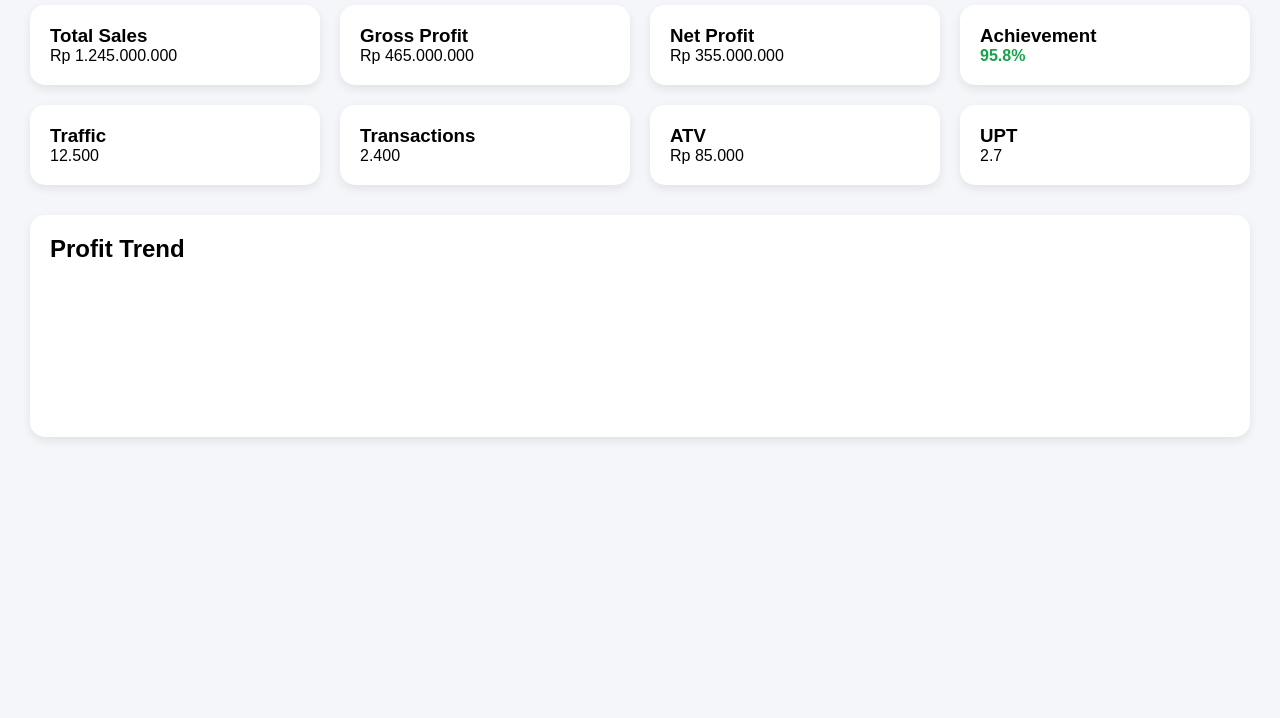
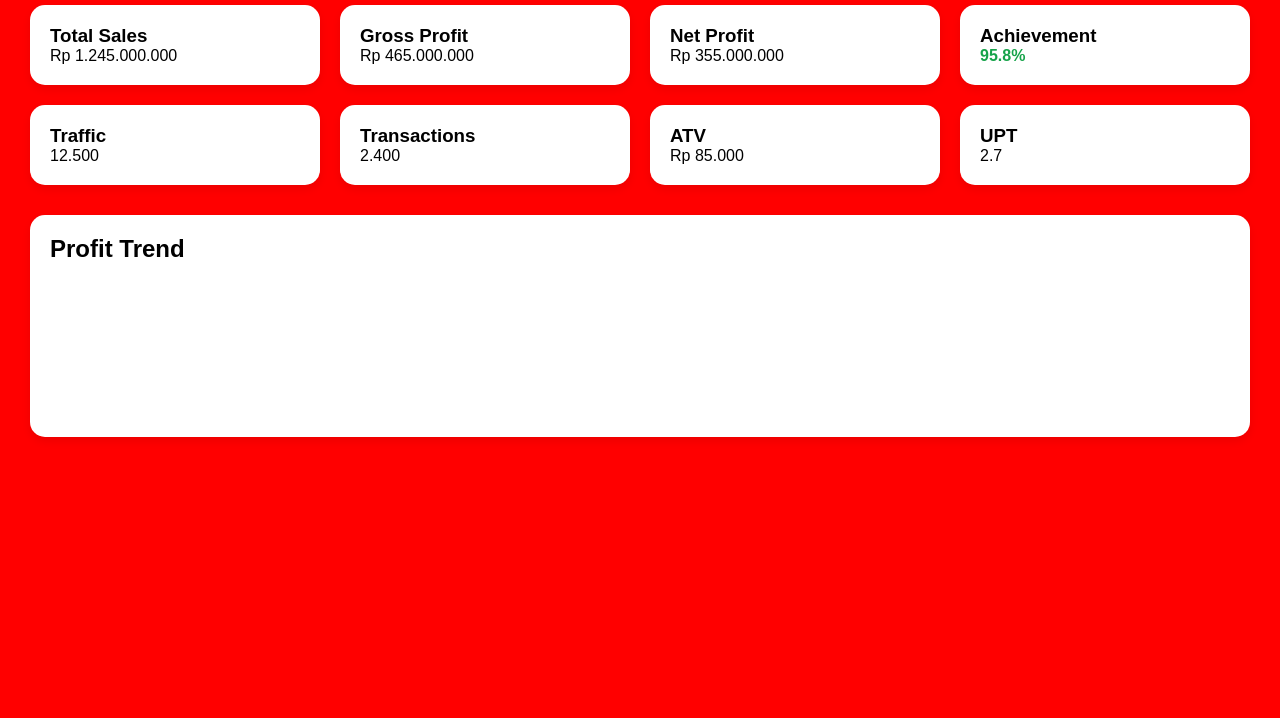
Before and after one commit to inggitrusdianhidayat-ops/Retail-Executive-Dashboard-V2-edit, a plain HTML site: page index.html in a window 1280 px wide. Shown: the part 82-800 px from the top of the page. Drawn offline with nearby package versions, Linux system fonts and the light colour scheme.

Commit message:
Change body background color to red

```diff
--- a/style.css
+++ b/style.css
@@ -9,7 +9,7 @@ body{
 
 body{
     font-family:Arial,sans-serif;
-    background:#f4f6f9;
+    background:red !important;
 }
 
 .main{
```
